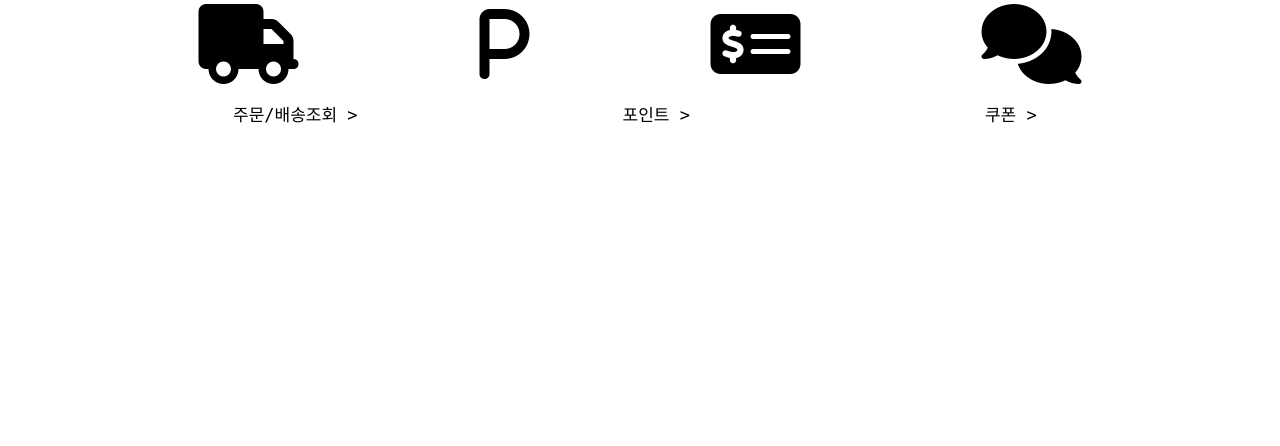
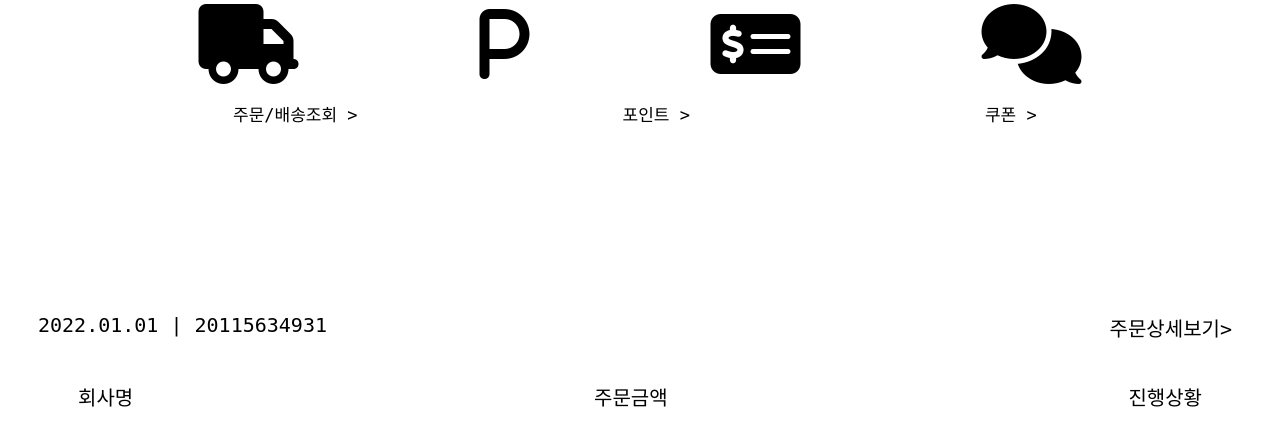
Before and after one commit to dudtlr2331/cltshop, a web app: page /mypage/mypage.html in a window 1280 px wide; the page is wider, and only the part inside the window is pictured. Shown: the part 267-713 px from the top of that part. Run offline with its HTML, style and script files only (its server is not run), Linux system fonts and the light colour scheme; data that the repository does not hold is empty; some libraries are stand-ins or nearby versions.

Commit message:
마이페이지 수정

```diff
--- a/WebContent/css/mypage.css
+++ b/WebContent/css/mypage.css
@@ -65,3 +65,20 @@
     position: relative;
     left: 1125px;
 }
+#b_content .a{
+    font-size: 20px;
+    display: flex;
+    flex-direction: row;
+    justify-content: space-between;
+    padding-top: 150px;
+    padding-left: 30px;
+    padding-right: 40px;
+}
+#b_content .b{
+    font-size: 20px;
+    display: flex;
+    flex-direction: row;
+    justify-content: space-between;
+    padding-left: 70px;
+    padding-right: 70px;
+}
--- a/WebContent/mypage/mypage.html
+++ b/WebContent/mypage/mypage.html
@@ -41,5 +41,16 @@
             <pre class="d">Q&A</pre>
         </div>
     </article>
+    <article id="b_content">
+        <div class="a">
+            <pre>2022.01.01 | 20115634931</pre>
+            <pre>주문상세보기></pre>
+        </div>
+        <div class="b">
+            <pre>회사명</pre>
+            <pre>주문금액</pre>
+            <pre>진행상황</pre>
+        </div>
+    </article>
 </body>
 </html>
```
